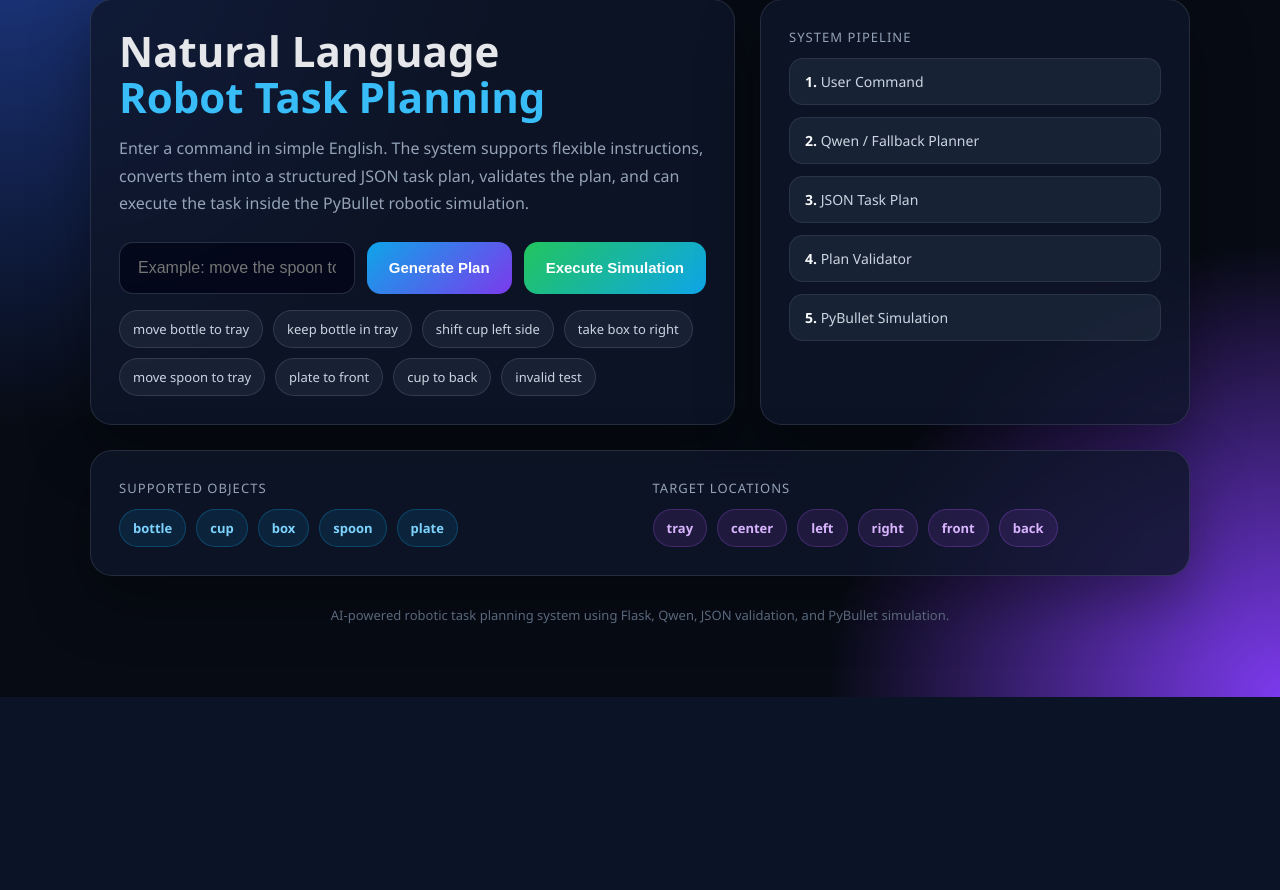
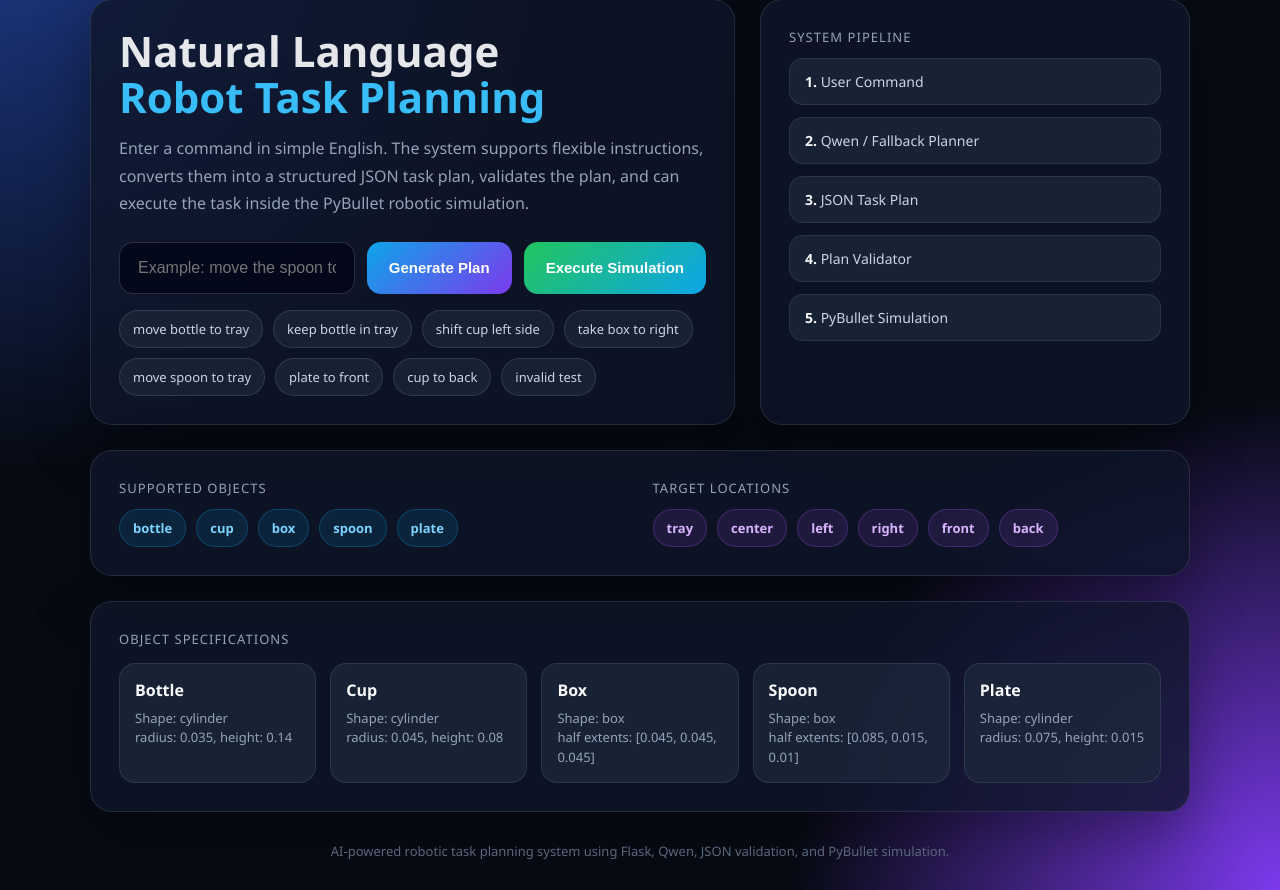
Before and after one commit to harsh2370/ai-robotic-task-planner, a Flask app: page / in a window 1280 px wide. Shown: the part 103-993 px from the top of the page. Before the commit the page ends 800 px from the top, so only its background shows below. Run offline with Flask 3, Linux system fonts and the light colour scheme.

Commit message:
Added object specifications to frontend dashboard

```diff
--- a/app.py
+++ b/app.py
@@ -18,6 +18,27 @@ from world import OBJECTS, LOCATIONS
 
 
 app = Flask(__name__)
+
+def get_object_specs():
+    object_specs = []
+
+    for object_name, object_data in OBJECTS.items():
+        shape = object_data["shape"]
+
+        if shape == "cylinder":
+            size_info = f"radius: {object_data['radius']}, height: {object_data['height']}"
+        elif shape == "box":
+            size_info = f"half extents: {object_data['half_extents']}"
+        else:
+            size_info = "custom shape"
+
+        object_specs.append({
+            "name": object_name,
+            "shape": shape,
+            "size_info": size_info
+        })
+
+    return object_specs
 
 PLANNER_MODE = "llm"
 
@@ -91,7 +112,8 @@ def index():
     result=result,
     recent_logs=recent_logs,
     objects=list(OBJECTS.keys()),
-    locations=list(LOCATIONS.keys())
+    locations=list(LOCATIONS.keys()),
+    object_specs=get_object_specs()
 )
 if __name__ == "__main__":
     app.run(debug=True, use_reloader=False)
--- a/templates/index.html
+++ b/templates/index.html
@@ -220,6 +220,38 @@
             color: #d8b4fe;
         }
 
+        .object-spec-card {
+            margin-bottom: 25px;
+        }
+
+        .object-spec-grid {
+            display: grid;
+            grid-template-columns: repeat(5, 1fr);
+            gap: 14px;
+            margin-top: 15px;
+        }
+
+        .object-spec-item {
+            background: rgba(30, 41, 59, 0.75);
+            border: 1px solid rgba(148, 163, 184, 0.16);
+            border-radius: 16px;
+            padding: 15px;
+        }
+
+        .object-name {
+            color: #f8fafc;
+            font-size: 16px;
+            font-weight: 700;
+            margin-bottom: 8px;
+            text-transform: capitalize;
+        }
+
+        .object-detail {
+            color: #94a3b8;
+            font-size: 13px;
+            line-height: 1.5;
+        }
+
         .result-grid {
             display: grid;
             grid-template-columns: 0.9fr 1.1fr;
@@ -343,6 +375,10 @@
             }
 
             .workspace-grid {
+                grid-template-columns: 1fr;
+            }
+
+            .object-spec-grid {
                 grid-template-columns: 1fr;
             }
 
@@ -497,6 +533,22 @@
         </div>
     </div>
 
+    {% if object_specs %}
+    <div class="card object-spec-card">
+        <div class="label">Object Specifications</div>
+
+        <div class="object-spec-grid">
+            {% for object in object_specs %}
+            <div class="object-spec-item">
+                <div class="object-name">{{ object.name }}</div>
+                <div class="object-detail">Shape: {{ object.shape }}</div>
+                <div class="object-detail">{{ object.size_info }}</div>
+            </div>
+            {% endfor %}
+        </div>
+    </div>
+    {% endif %}
+
     {% if result %}
     <div class="result-grid">
         <div class="card">
```
Also changed, not shown: 1 other file.
